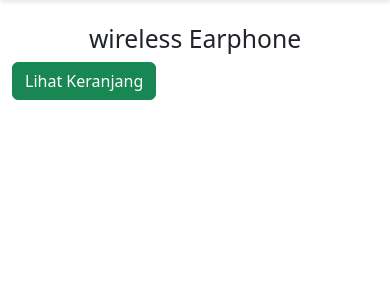
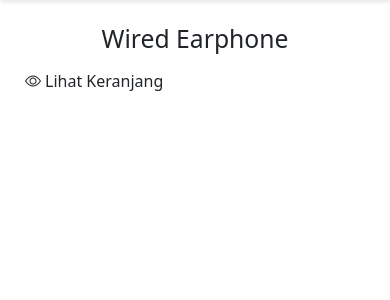
Before and after one commit to karinarinv/web, a PHP site: page /wr_earphone.php in a window 390 px wide. Shown: the part 78-378 px from the top of the page. Run offline with PHP 8.4, Linux system fonts and the light colour scheme; the visitor is signed in with stand-in values (Sample User, id 1); data that the repository does not hold is empty.

Commit message:
Update wr_earphone.php

```diff
--- a/wr_earphone.php
+++ b/wr_earphone.php
@@ -38,26 +38,25 @@ $query = mysqli_query($conn, "SELECT * FROM wired_earphone");
 <head>
     <meta charset="UTF-8" />
     <meta name="viewport" content="width=device-width, initial-scale=1.0"/>
+    <head>
+    <meta charset="UTF-8" />
+    <meta name="viewport" content="width=device-width, initial-scale=1.0"/>
     <link href="https://cdn.jsdelivr.net/npm/bootstrap@5.3.3/dist/css/bootstrap.min.css" rel="stylesheet"/>
     <script src="https://cdn.jsdelivr.net/npm/bootstrap@5.3.3/dist/js/bootstrap.bundle.min.js"></script>
     <link rel="stylesheet" href="https://cdn.jsdelivr.net/npm/bootstrap-icons@1.10.5/font/bootstrap-icons.css"/>
-    <link rel="stylesheet" href="bt_earphone.css" />
-    <title>wireless Earphone</title>
+    <title>Wired Earphone</title>
+    <link rel="stylesheet" href="wr_earphone.css"/>
 </head>
 <body>
     <nav class="navbar navbar-expand-lg">
         <div class="container d-flex justify-content-center">
             <a class="navbar-brand" href="web.php">AUDIORA</a>
-
             <button class="navbar-toggler" type="button" data-bs-toggle="collapse" data-bs-target="#navbarSupportedContent"
                 aria-controls="navbarSupportedContent" aria-expanded="false" aria-label="Toggle navigation">
                 <span class="navbar-toggler-icon"></span>
             </button>
-
             <div class="collapse navbar-collapse" id="navbarSupportedContent">
-
                 <ul class="navbar-nav ms-lg-auto me-lg-5 mb-2 mb-lg-0 align-items-lg-center">
-
                     <li class="nav-item dropdown">
                         <a class="nav-link dropdown-toggle" href="#" role="button" data-bs-toggle="dropdown" aria-expanded="false">
                             Categories
@@ -66,78 +65,54 @@ $query = mysqli_query($conn, "SELECT * FROM wired_earphone");
                             <li class="dropdown-submenu">
                                 <a class="dropdown-item dropdown-toggle" href="#">Earphone</a>
                                 <ul class="dropdown-menu">
-                    <li><a class="dropdown-item" href="bt_earphone.php">wireless Earphone</a></li>
+                                    <li><a class="dropdown-item" href="bt_earphone.php">Bluetooth Earphone</a></li>
                                     <li><a class="dropdown-item" href="wr_earphone.php">Wired Earphone</a></li>
-                    <li><a class="dropdown-item" href="bt_headphone.php">wireless Headphone</a></li>
-
+                                    <li><a class="dropdown-item" href="bt_headphone.php">Bluetooth Headphone</a></li>
                                 </ul>
                             </li>
-                <li class="dropdown-submenu">
                             <li><a class="dropdown-item" href="speaker.php">Speaker</a></li>
-                </li>
                         </ul>
                     </li>
-
-
                     <li class="nav-item">
                         <a class="nav-link" href="about.php">About us</a>
                     </li>
-
                     <?php if (isset($_SESSION["login"])): ?>
                         <li class="nav-item dropdown">
                             <a class="nav-link dropdown-toggle" href="#" role="button" data-bs-toggle="dropdown" aria-expanded="false">
-                <?= ($_SESSION["username"]); ?>
+                                <?= htmlspecialchars($_SESSION["username"]); ?>
                             </a>
                             <ul class="dropdown-menu">
-                <li class="nav-item">
-                  <a class="drop-login" href="logout.php">
-                    <i class="bi bi-box-arrow-right me-1"></i>Logout
-                  </a>
-                </li>
+                                <li><a class="drop-login" href="logout.php"><i class="bi bi-box-arrow-right me-1"></i>Logout</a></li>
                             </ul>
                         </li>
                     <?php else: ?>
                         <li class="nav-item dropdown">
-              <a class="nav-link dropdown-toggle" href="#" role="button" data-bs-toggle="dropdown" aria-expanded="false">
-                Login
-              </a>
+                            <a class="nav-link dropdown-toggle" href="#" role="button" data-bs-toggle="dropdown" aria-expanded="false">Login</a>
                             <ul class="dropdown-menu">
-                <li class="dropdown-submenu">
-                  <li class="nav-item">
-                    <a class="drop-login" href="login.php">
-                      <i class="bi bi-person me-1"></i>Sign In
-                    </a>
-                  </li>
-                </li>
-                <li class="dropdown-submenu">
-                  <li class="nav-item">
-                    <a class="drop-login" href="register.php">
-                      <i class="bi bi-person me-1"></i>Sign Up
-                    </a>
-                  </li>
-                </li>
+                                <li><a class="drop-login" href="login.php"><i class="bi bi-person me-1"></i>Sign In</a></li>
+                                <li><a class="drop-login" href="register.php"><i class="bi bi-person me-1"></i>Sign Up</a></li>
                             </ul>
                         </li>
                     <?php endif; ?>
-
                 </ul>
             </div>
         </div>
     </nav>
+
     <div class="container mt-4">
-    <h2 class="text-center">wireless Earphone</h2>
-    <a href="keranjang.php" class="btn btn-success mb-3">Lihat Keranjang</a>
+        <h2 class="text-center">Wired Earphone</h2>
+        <a href="keranjang.php" class="btn btn-lihat mb-3"><i class="bi bi-eye me-1"></i>Lihat Keranjang</a>
         <div class="row row-cols-1 row-cols-md-3 g-4">
             <?php while($row = mysqli_fetch_assoc($query)) { ?>
             <div class="col">
                 <div class="card h-100 shadow-sm">
-                <img src="img/<?= $row['gambar']; ?>" class="card-img-top" style="height: 200px; object-fit: cover;">
+                    <img src="img/<?= htmlspecialchars($row['gambar']); ?>" class="card-img-top" alt="<?= htmlspecialchars($row['nama']); ?>">
                     <div class="card-body text-center">
-                    <h5><?= $row['nama']; ?></h5>
+                        <h5><?= htmlspecialchars($row['nama']); ?></h5>
                         <p>Rp <?= number_format($row['harga'], 0, ',', '.'); ?></p>
                         <form method="post">
                             <input type="hidden" name="produk_id" value="<?= $row['id']; ?>">
-                        <button class="btn btn-primary" type="submit">Tambah ke Keranjang</button>
+                            <button class="btn btn-tambah" type="submit"><i class="bi bi-cart-plus me-1"></i>Tambah ke Keranjang</button>
                         </form>
                     </div>
                 </div>
@@ -145,8 +120,5 @@ $query = mysqli_query($conn, "SELECT * FROM wired_earphone");
             <?php } ?>
         </div>
     </div>
-</div>
-</div>
-</div>
 </body>
 </html>
```
Lines whose indentation alone changed are shown as unchanged.
